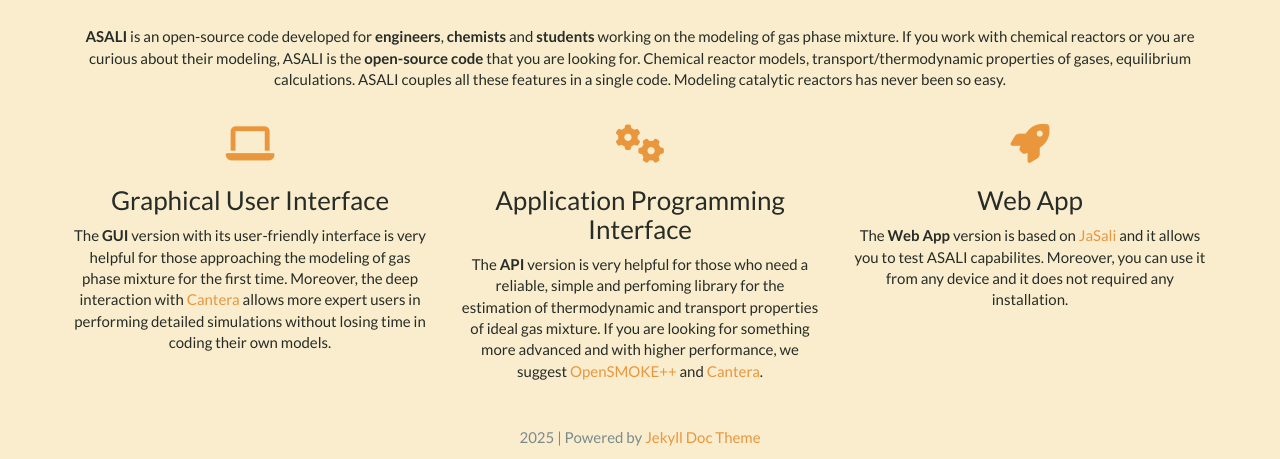
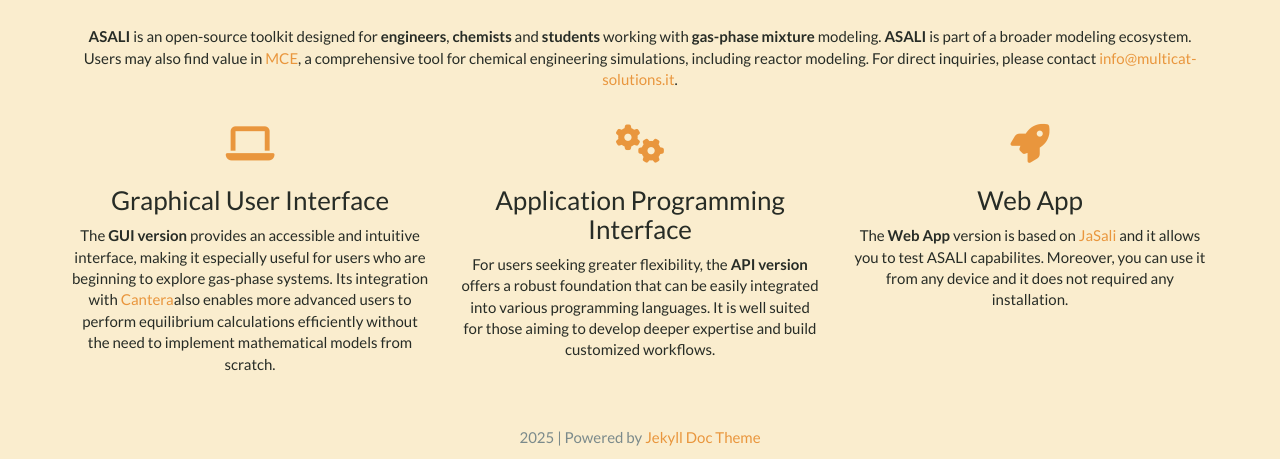
Before and after one commit to srebughini/ASALI, a Jekyll site: the page built from index.html, in a window 1280 px wide and 954 px high, cut to the strip 495-954 px from the top of the window. Built offline with Jekyll 4.4.1, drawn with Linux system fonts in a browser that asks for light colours; a script that is not in the unit is left out.

Commit message:
Update partners and description

```diff
--- a/index.html
+++ b/index.html
@@ -88,13 +88,13 @@
     <div class="row">
         <div class="container">
             <p class="text-center">
-                <b>ASALI</b> is an open-source code developed for <b>engineers</b>, <b>chemists</b> and <b>students</b>
-                working on the modeling of gas phase mixture.
-                If you work with chemical reactors or you are curious about their modeling, ASALI is the <b>open-source
-                    code</b>
-                that you are looking for. Chemical reactor models, transport/thermodynamic properties of gases,
-                equilibrium calculations.
-                ASALI couples all these features in a single code. Modeling catalytic reactors has never been so easy.
+                <b>ASALI</b> is an open-source toolkit designed for <b>engineers</b>, <b>chemists</b> and <b>students</b>
+                working with <b>gas-phase mixture</b> modeling.
+
+                <b>ASALI</b> is part of a broader modeling ecosystem. Users may also find value
+                in <a href="https://www.multicat-solutions.it/">MCE</a>, a comprehensive tool for chemical engineering simulations,
+                including reactor modeling. For direct inquiries, please
+                contact <a href="mailto:info@multicat-solutions.it">info@multicat-solutions.it</a>.
             </p>
         </div>
     </div>
@@ -103,23 +103,21 @@
             <a href="{{ "/docs/gui-introduction/" | relative_url }}"><h1 class="text-center"><i class="fa-regular fa-laptop"></i></h1>
             </a>
             <h3 class="text-center">Graphical User Interface<br></h3>
-            <p>The <b>GUI</b> version with its user-friendly interface is very helpful for those approaching the
-                modeling of gas
-                phase mixture for the first time.
-                Moreover, the deep interaction with <a href="https://cantera.org/">Cantera</a> allows
-                more expert users in performing detailed simulations without losing time in coding their own models.
+            <p>
+                The <b>GUI version</b> provides an accessible and intuitive interface, making it especially useful for users
+                who are beginning to explore gas-phase systems. Its integration with <a href="https://cantera.org/">Cantera</a>also
+                enables more advanced users to perform equilibrium calculations efficiently without the need to implement mathematical
+                models from scratch.
             </p>
         </div>
         <div class="col-sm-4 text-center">
             <a href="{{ "/docs/api-introduction/" | relative_url }}"><h1 class="text-center"><i class="fa-regular fa-cogs"></i></h1>
             </a>
             <h3 class="text-center">Application Programming Interface</h3>
-            <p>The <b>API</b> version is very helpful for those who need a reliable,
-                simple and perfoming library for the estimation of thermodynamic and transport
-                properties of ideal gas mixture. If you are looking for something more advanced and with higher
-                performance,
-                we suggest <a href="https://www.opensmokepp.polimi.it/">OpenSMOKE++</a> and
-                <a href="https://cantera.org/">Cantera</a>.
+            <p>
+                For users seeking greater flexibility, the <b>API version</b> offers a robust foundation that can be easily integrated
+                into various programming languages. It is well suited for those aiming to develop deeper expertise and build customized
+                workflows.
             </p>
         </div>
         <div class="col-sm-4 text-center">
```
Also changed, not shown: _pages/partners.md (+2 -2 lines).
